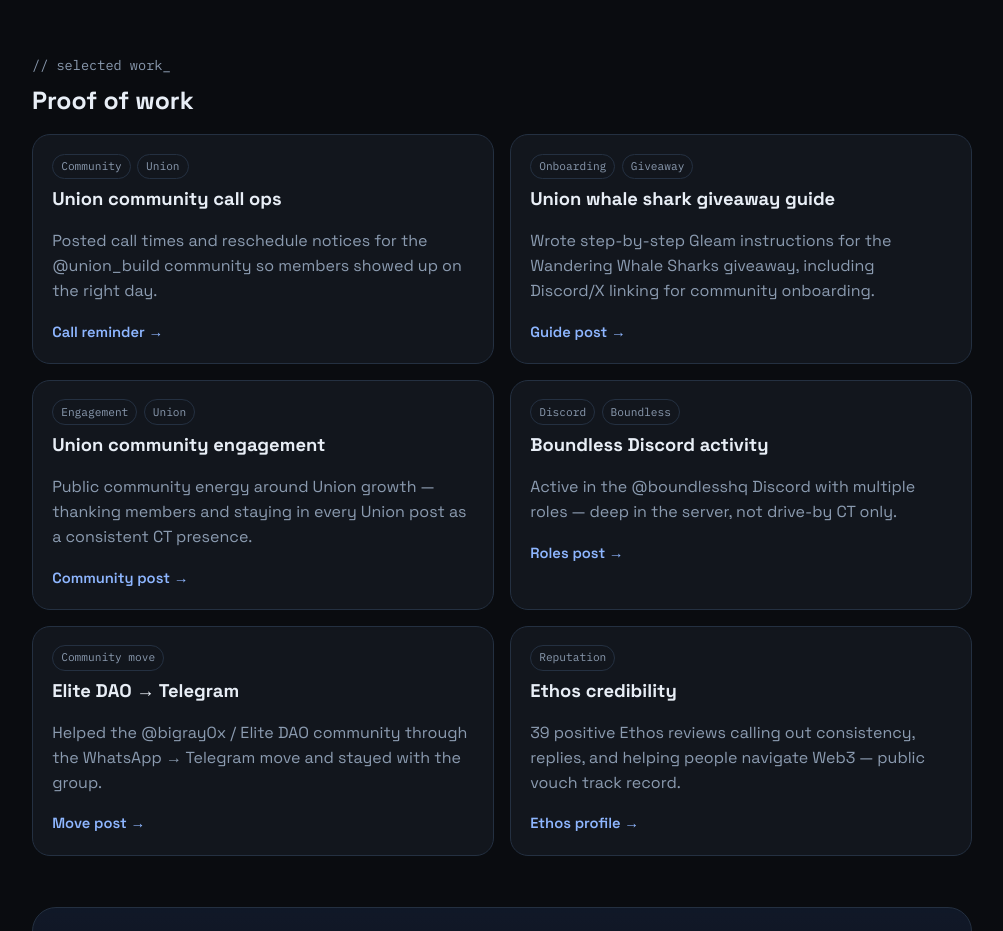
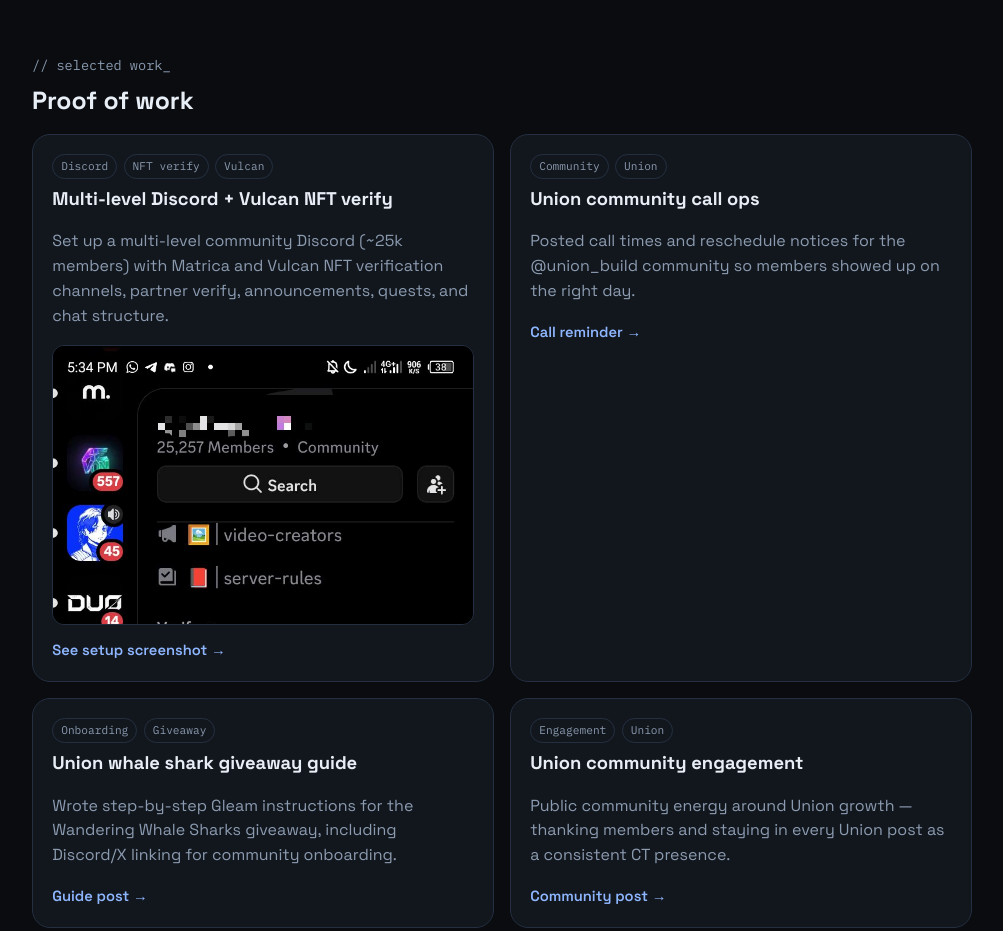
Before and after one commit to Benito3262/Hoomann.isnotAI, a plain HTML site: page index.html in a window 1280 px wide. Shown: the part 1540-2471 px from the top of the page, without its empty margins (138-1141 px from the left). Drawn offline with Linux system fonts and the light colour scheme.

Commit message:
Add Vulcan Discord POW + Hoomann.isnotAI branding

```diff
--- a/index.html
+++ b/index.html
@@ -3,7 +3,7 @@
 <head>
   <meta charset="UTF-8" />
   <meta name="viewport" content="width=device-width, initial-scale=1" />
-  <title>Hoomann — Chat Mod · Collab Manager</title>
+  <title>Hoomann.isnotAI — Chat Mod · Collab Manager</title>
   <meta name="description" content="Hoomann (@web4bro) — chat moderator and collab manager. Proof of work." />
   <link rel="stylesheet" href="styles.css" />
   <link rel="preconnect" href="https://fonts.googleapis.com" />
@@ -13,7 +13,7 @@
 <body>
   <div class="noise"></div>
   <header class="top">
-    <a class="logo" href="#">HOOMANN</a>
+    <a class="logo" href="#">Hoomann.isnotAI</a>
     <nav>
       <a href="#work">Work</a>
       <a href="#offer">Offer</a>
@@ -78,6 +78,13 @@
       <h2>Proof of work</h2>
       <div class="cards">
         <article class="pow">
+          <div class="tags"><span>Discord</span><span>NFT verify</span><span>Vulcan</span></div>
+          <h3>Multi-level Discord + Vulcan NFT verify</h3>
+          <p>Set up a multi-level community Discord (~25k members) with Matrica and Vulcan NFT verification channels, partner verify, announcements, quests, and chat structure.</p>
+          <img class="pow-shot" src="assets/discord-vulcan-setup.jpg" alt="Discord channel list showing Vulcan verify and C8ntinuum server structure" />
+          <a href="assets/discord-vulcan-setup.jpg" target="_blank" rel="noopener">See setup screenshot →</a>
+        </article>
+        <article class="pow">
           <div class="tags"><span>Community</span><span>Union</span></div>
           <h3>Union community call ops</h3>
           <p>Posted call times and reschedule notices for the @union_build community so members showed up on the right day.</p>
--- a/styles.css
+++ b/styles.css
@@ -138,3 +138,8 @@
   .cards.three, .cards:not(.three) { grid-template-columns: 1fr; }
   h1 { max-width: none; }
 }
+
+.pow-shot {
+  display: block; width: 100%; max-height: 280px; object-fit: cover; object-position: top;
+  border-radius: 12px; border: 1px solid var(--line); margin: 0.75rem 0 0.85rem;
+}
```
Also changed, not shown: assets/discord-vulcan-setup.jpg (added).
